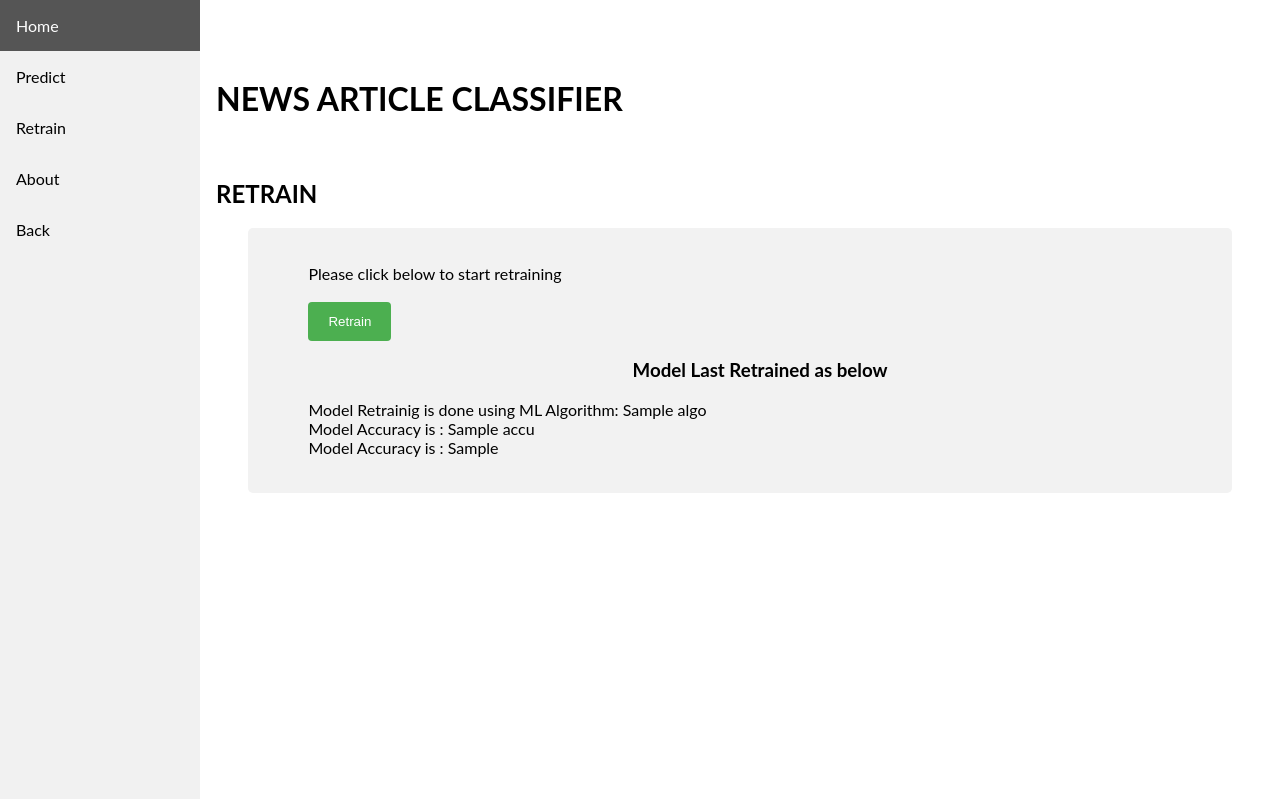
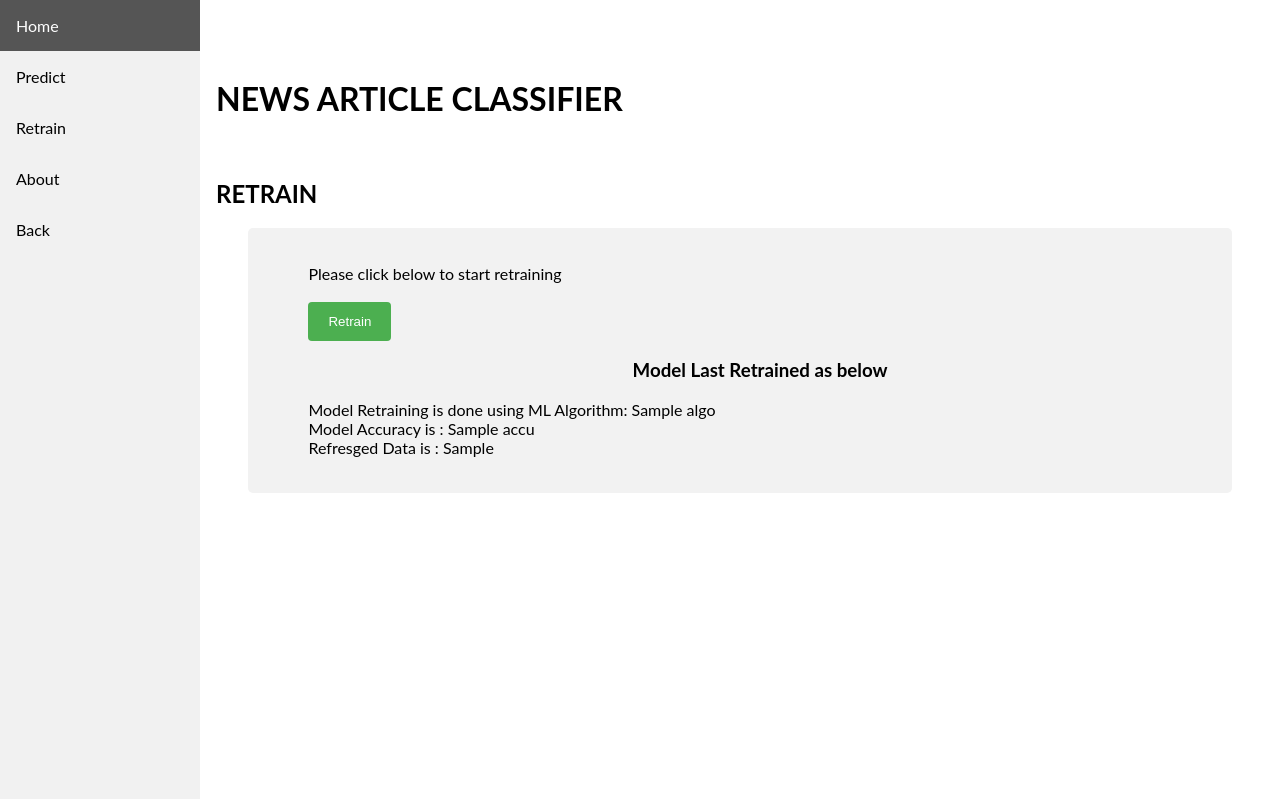
Before and after one commit to jaswanth04/CapstoneProject, a Flask app: template frontend/templates/retrain.html in a window 1280 px wide. Shown: the top 799 px of the page. Run offline with Flask 2, Linux system fonts and the light colour scheme; the template is opened without the code that fills it: most values are stand-ins (such as "Sample title", 1, 10 or a date in 2020).

Commit message:
final changes0

```diff
--- a/frontend/app.py
+++ b/frontend/app.py
@@ -39,7 +39,7 @@ def predict():
         try:
             exp=result['exp']
         except:
-            exp="a"
+            exp=""
         return render_template('predict.html', entry=news,predict=result['prediction'], exp=exp)
 
 
--- a/frontend/templates/predict.html
+++ b/frontend/templates/predict.html
@@ -9,7 +9,7 @@
 				<dd>Enter news article:<input type=text name="entry"
 										value='{% if entry %}{{ entry }}{% endif %}'></dd><br>
 				<dd><input type=submit name="submit_button" value="Predict"> &nbsp;&nbsp;
-					{% if exp %}<h1 align="center">Predicted News Category: {{ predict|safe }}</h1>{% endif %}
+					{% if predict %}<h1 align="center">Predicted News Category: {{ predict|safe }}</h1>{% endif %}
 				</dd>
 			</dl>
 		</form>
--- a/frontend/templates/retrain.html
+++ b/frontend/templates/retrain.html
@@ -9,9 +9,9 @@
 				<dd>Please click below to start retraining</dd><br>
 				<dd><input type=submit name="submit_button" value="Retrain">
 					{% if algo %}<h3 align="center">Model Last Retrained as below </h3>
-						<div>Model Retrainig is done using ML Algorithm: {{ algo|safe }}</div>{% endif %}
+						<div>Model Retraining is done using ML Algorithm: {{ algo|safe }}</div>{% endif %}
 					{% if accu %}<div>Model Accuracy is : {{ accu|safe }}</div>{% endif %}
-					{% if dt %}<div>Model Accuracy is : {{ dt|safe }}</div>{% endif %}
+					{% if dt %}<div>Refresged Data is : {{ dt|safe }}</div>{% endif %}
 				</dd>
 			</dl>
 		</form>
```
Also changed, not shown: frontend/static/Arch.jpg.
